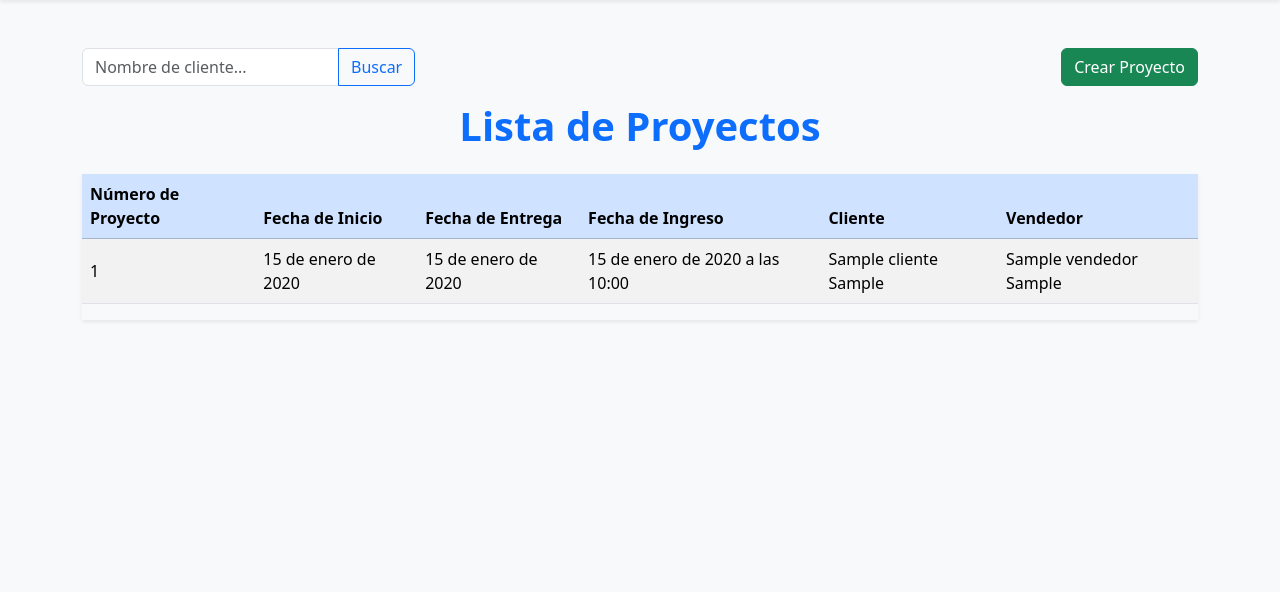
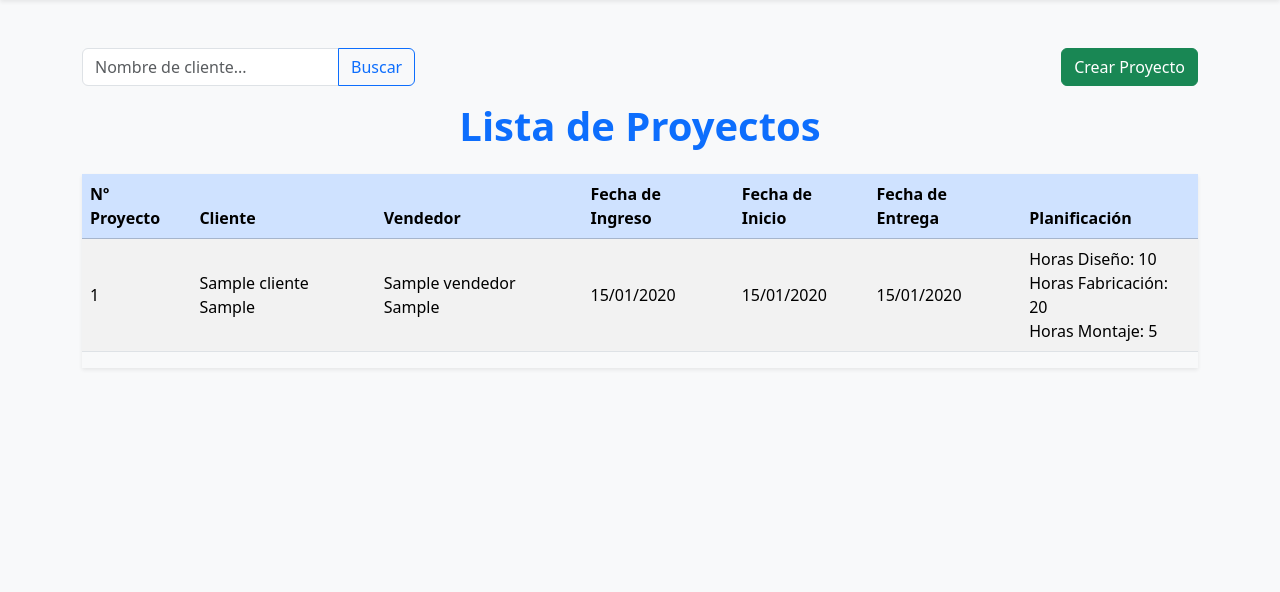
Before and after one commit to MilanoDevX/FactoryProject_Milano, a Django app: page /proyectos/ in a window 1280 px wide. Shown: the part 56-648 px from the top of the page. Run offline with Django 5.2, Linux system fonts and the light colour scheme; tables that the repository leaves empty hold one stand-in row (values such as "Sample post").

Commit message:
changes in proyectos.html

```diff
--- a/planificacion/templates/planificacion/proyectos.html
+++ b/planificacion/templates/planificacion/proyectos.html
@@ -31,21 +31,19 @@
             <table class="table table-striped table-hover align-middle">
                 <thead class="table-primary">
                     <tr>
-                        <th scope="col">Número de Proyecto</th>
+                        <th scope="col">Nº Proyecto</th>
+                        <th scope="col">Cliente</th>
+                        <th scope="col">Vendedor</th>
+                        <th scope="col">Fecha de Ingreso</th>
                         <th scope="col">Fecha de Inicio</th>
                         <th scope="col">Fecha de Entrega</th>
-                        <th scope="col">Fecha de Ingreso</th>
-                        <th scope="col">Cliente</th>
-                        <th scope="col">Vendedor</th>
+                        <th scope="col">Planificación</th>
                     </tr>
                 </thead>
                 <tbody>
                     {% for proyecto in proyectos %}
                         <tr>
                             <td>{{ proyecto.numero_proyecto }}</td>
-                            <td>{{ proyecto.fecha_inicio }}</td>
-                            <td>{{ proyecto.fecha_entrega }}</td>
-                            <td>{{ proyecto.fecha_ingreso }}</td>
                             <td>{{ proyecto.cliente.nombre }} {{ proyecto.cliente.apellido }}</td>
                             <td>
                                 {% if proyecto.vendedor %}
@@ -53,6 +51,14 @@
                                 {% else %}
                                     <span class="text-muted fst-italic">Sin asignar</span>
                                 {% endif %}
+                            </td>
+                            <td>{{ proyecto.fecha_ingreso|date:"d/m/Y"  }}</td>
+                            <td>{{ proyecto.fecha_inicio|date:"d/m/Y"  }}</td>
+                            <td>{{ proyecto.fecha_entrega|date:"d/m/Y"  }}</td>
+                            <td>
+                                <div>Horas Diseño: 10</div>
+                                <div>Horas Fabricación: 20</div>
+                                <div>Horas Montaje: 5</div>
                             </td>
                         </tr>
                     {% empty %}
```
